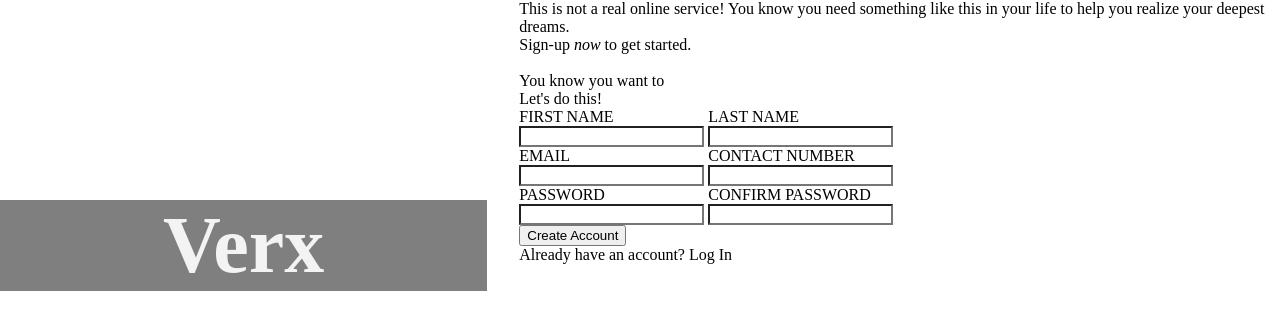
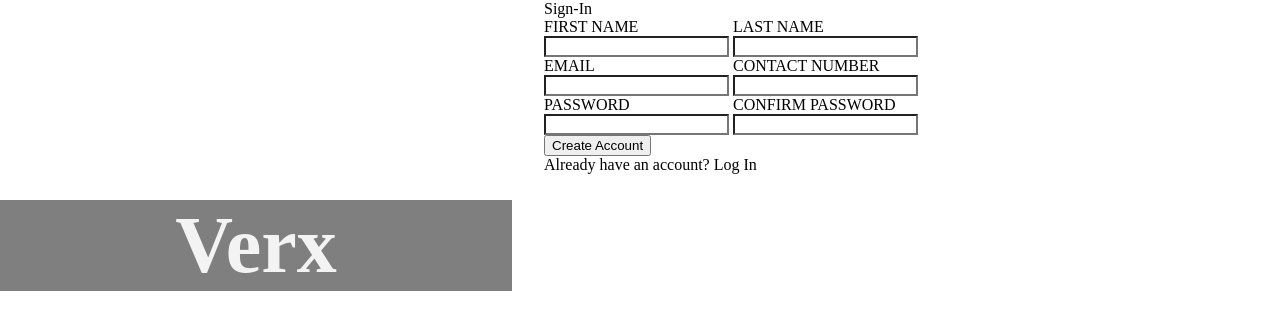
Before and after one commit to VerxMaxum/odin-sign-up, a plain HTML site: page index.html in a window 1280 px wide. Drawn offline with Linux system fonts and the light colour scheme.

Commit message:
Remove some p tags

```diff
--- a/index.html
+++ b/index.html
@@ -15,16 +15,11 @@
     <div id="main">
         <div id="info">
             <p class="info-text">
-            This is not a real online service! You know you need something like this in
-            your life to help you realize your deepest dreams.
+            Sign-In
             </p>
-            <p class="info-text">Sign-up <i>now</i> to get started.</p>
-            </br>
-            <p class="info-text">You know you want to</p>
         </div>
         <form>
             <div id="form-container">
-                <p id="form-header">Let's do this!</p>
                 <div class="sub-container" id="names">
                     <div class="input-container">
                         <label for="first-name">FIRST NAME</label>
```
